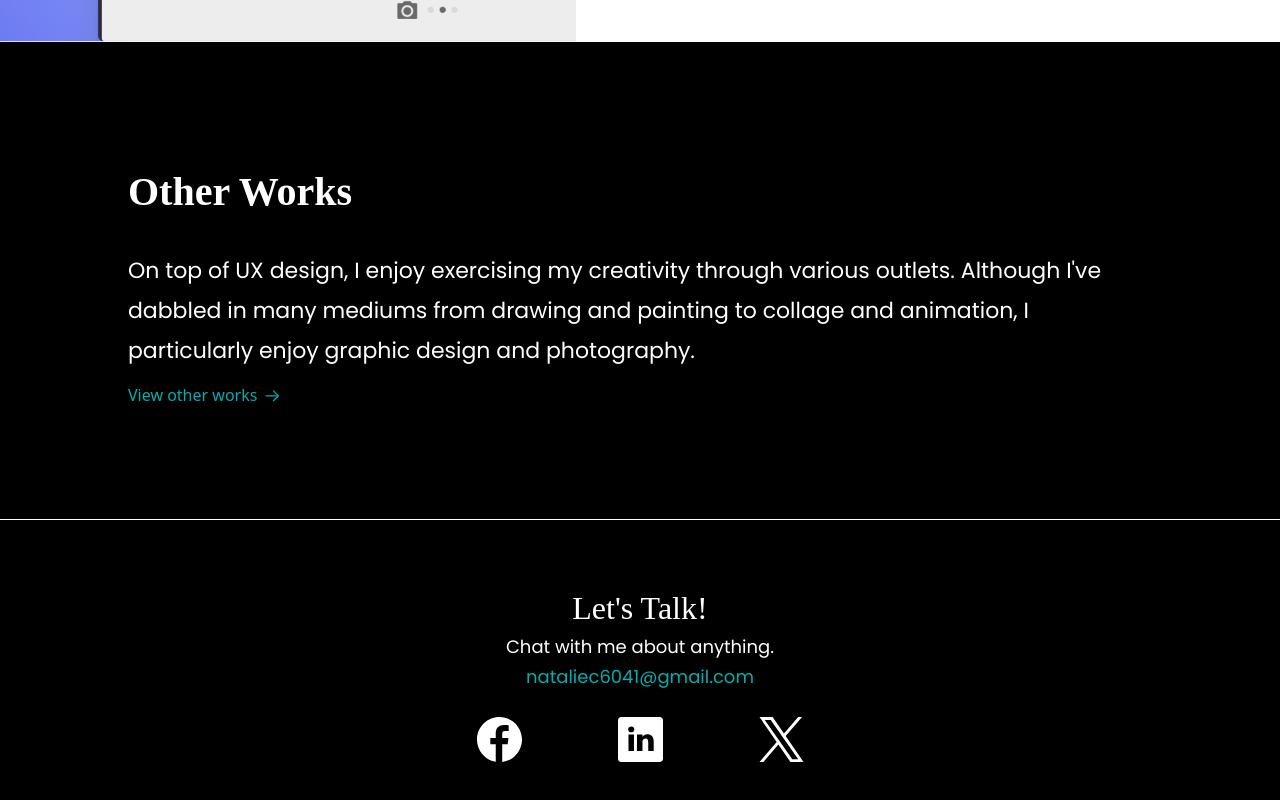
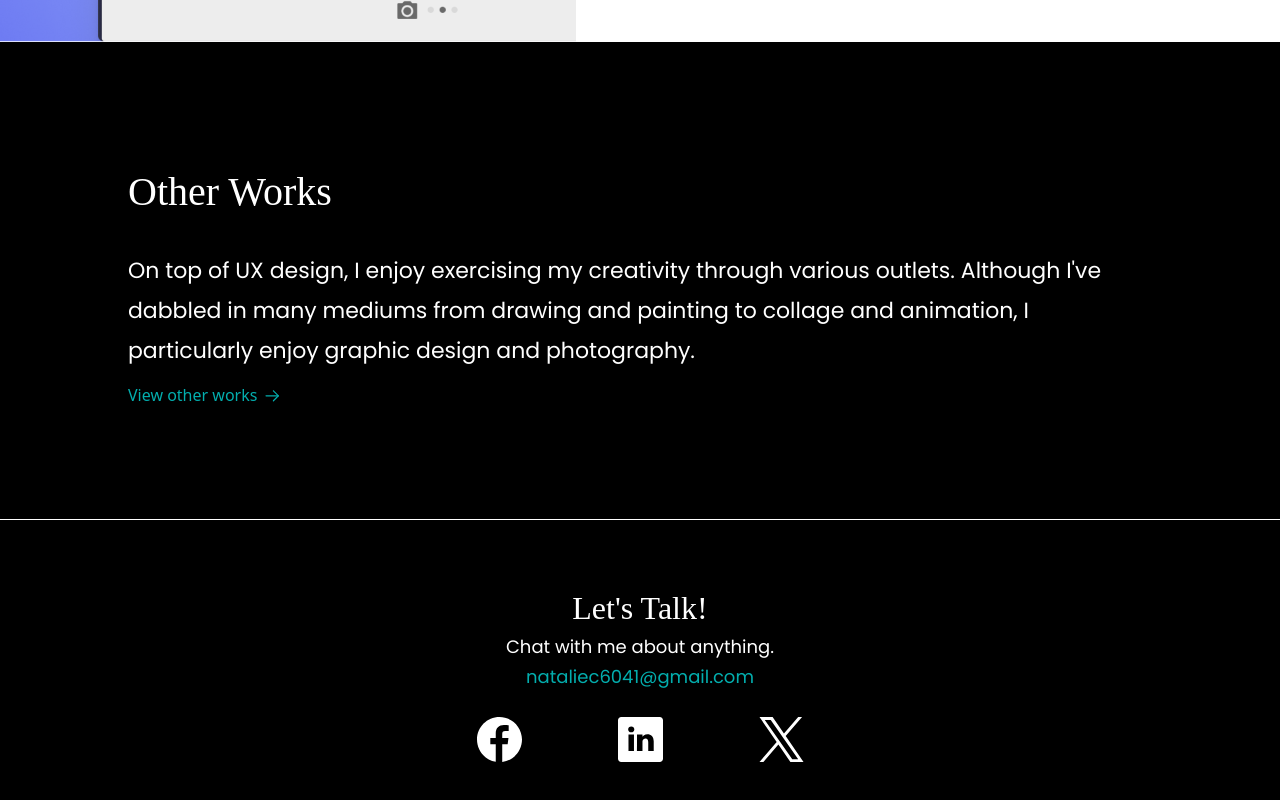
Before and after one commit to nc6041/NatChengPortfolio, a React (Vite) app: page / in a window 1280 px wide. Shown: the part 3055-3855 px from the top of the page. Built offline with nearby package versions, Linux system fonts and the light colour scheme; a web font is replaced by a local one.

Commit message:
Update OtherWorks.jsx

```diff
--- a/src/components/OtherWorks.jsx
+++ b/src/components/OtherWorks.jsx
@@ -4,7 +4,7 @@ import { arrowUp } from "../assets";
 const OtherWorks = () => (
   <section className={`${styles.flexCenter} ${styles.marginY} ${styles.padding} sm:flex-row flex-col rounded-[20px]`}>
     <div className="flex-1 flex flex-col">
-      <h2 className={`${styles.heading2} text-white`}>Other Works</h2>
+      <h2 className={`${styles.heading3} text-white`}>Other Works</h2>
       <p className={`${styles.paragraph} text-white mt-5`}>
         On top of UX design, I enjoy exercising my creativity through various outlets. Although I've
          dabbled in many mediums from drawing and painting to collage and animation, I particularly enjoy
```
